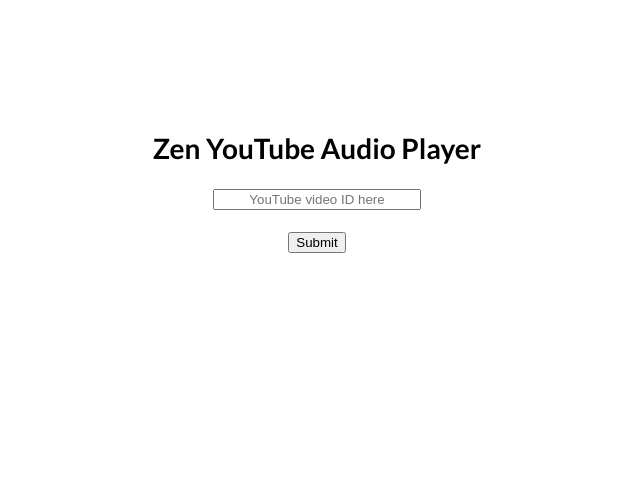
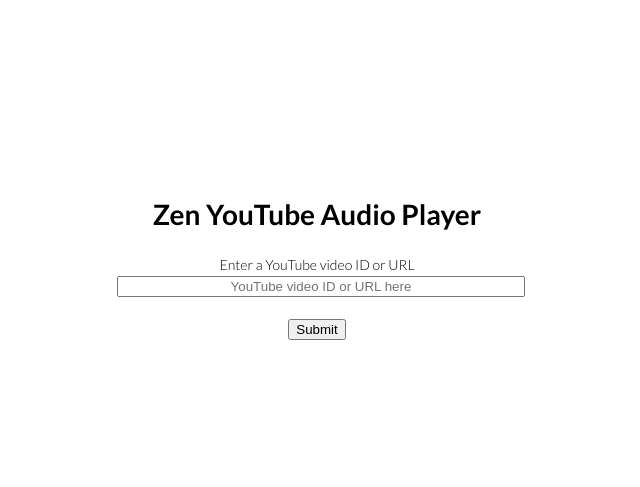
Before and after one commit to zen-audio-player/zen-audio-player.github.io, a PHP site: page / in a window 1280 px wide. Shown: the top 487 px of the page, without its empty margins (323-963 px from the left). Run offline with PHP 8.4, Linux system fonts and the light colour scheme; some libraries are stand-ins or nearby versions.

Commit message:
UI + accept full YouTube URLs

```diff
--- a/css/styles.css
+++ b/css/styles.css
@@ -1,20 +1,21 @@
 @import url(https://fonts.googleapis.com/css?family=Lato:300italic,700italic,300,700);
 
 body {
-  padding:50px;
-  font:14px/1.5 Lato, "Helvetica Neue", Helvetica, Arial, sans-serif;
-  color: black;
-  font-weight:300;
+    padding: 50px;
+    font: 14px/1.5 Lato, "Helvetica Neue", Helvetica, Arial, sans-serif;
+    color: black;
+    font-weight: 400;
 }
 
 #hero {
     margin: 0 auto;
-    padding-top: 50px;
+    padding-top: 10%;
     text-align: center;
+    max-width: 400px;
 }
 
 #query {
     text-align: center;
-    min-width: 200px;
-    width: 200px;
+    margin: 0 auto;
+    width: 100%;
 }
--- a/index.html
+++ b/index.html
@@ -13,7 +13,9 @@
     <div id="hero">
         <h1>Zen YouTube Audio Player</h1>
         <div>
-            <input type="text" id="query" placeholder="YouTube video ID here">
+            <label for="query">Enter a YouTube video ID or URL</label>
+            <br>
+            <input type="text" id="query" name="query" placeholder="YouTube video ID or URL here">
             <br>
             <br>
             <button id="submit">Submit</button>
@@ -26,6 +28,13 @@
     </div>
 
     <script type="text/javascript">
+        function getParameterByName(url, name) {
+            name = name.replace(/[\[]/, "\\[").replace(/[\]]/, "\\]");
+            var regex = new RegExp("[\\?&]" + name + "=([^&#]*)"),
+                results = regex.exec(url);
+            return results === null ? "" : decodeURIComponent(results[1].replace(/\+/g, " "));
+        }
+
         var head = "http://www.youtube.com/embed/";
         var tail = "?enablejsapi=1&origin=http://example.com&autoplay=1";
 
@@ -33,8 +42,17 @@
             $("#submit").click(function() {
                 var formValue = $("#query").val();
                 if (formValue) {
-                    var url = head + formValue + tail;
-                    $("#player").attr("src", url);
+                    var url = head;
+                    // YouTube video ID string
+                    if (formValue.indexOf("youtube.com") === -1) {
+                         url += formValue;
+                    }
+                    // YouTube video URL string, parse the v parameter
+                    else {
+                        url += getParameterByName(formValue, "v");
+                    }
+
+                    $("#player").attr("src", url + tail);
                 }
                 else {
                     alert("Try entering a value!");
```
